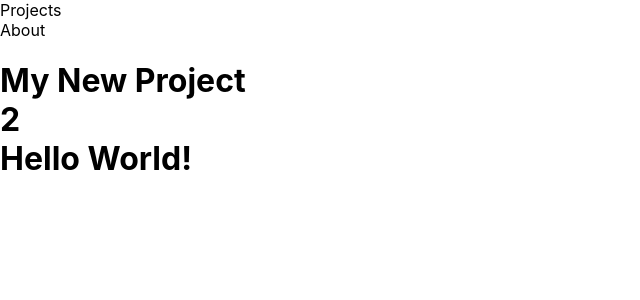
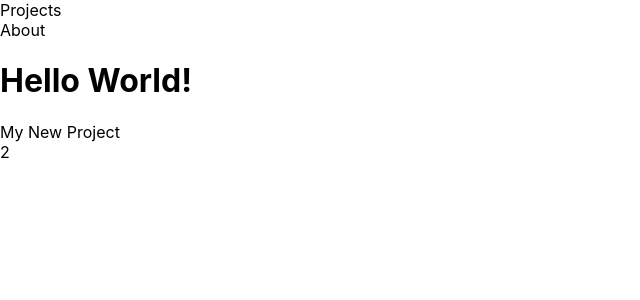
Before and after one commit to CarlinCharge/carl-conroy-dot-com, a Next.js app: page / in a window 1280 px wide. Shown: the top 300 px of the page, without its empty margins (0-640 px from the left). Built offline with nearby package versions, Linux system fonts and the light colour scheme.

Commit message:
layout bare bones

```diff
--- /dev/null
+++ b/src/components/Layout/index.tsx
@@ -0,0 +1,17 @@
+import Nav from "components/Nav";
+import { ReactNode } from "react";
+
+interface Props {
+  children: ReactNode;
+}
+
+const Layout = ({ children }: Props) => {
+  return (
+    <div>
+      <Nav />
+      {children}
+    </div>
+  );
+};
+
+export default Layout;
--- a/src/pages/index.tsx
+++ b/src/pages/index.tsx
@@ -1,16 +1,13 @@
 import type { NextPage } from "next";
 import Project from "components/Project";
-import Nav from "components/Nav";
+import Layout from "components/Layout";
 
 const Home: NextPage = () => {
   return (
-    <div>
-      <Nav />
-      <h1>
-        <Project title="My New Project" />
-        Hello World!
-      </h1>
-    </div>
+    <Layout>
+      <h1>Hello World!</h1>
+      <Project title="My New Project" />
+    </Layout>
   );
 };
 
```
Also changed, not shown: src/pages/about.tsx (+8 -8 lines), src/components/Layout/styles.tsx (added).
